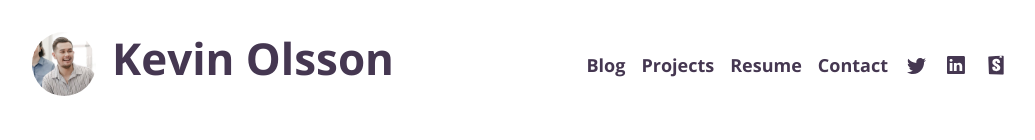
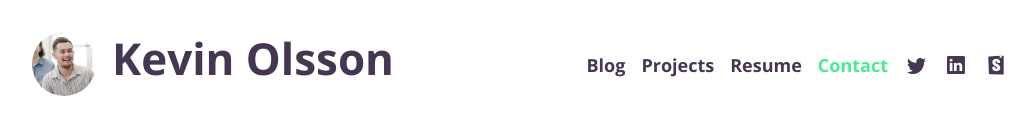
Before and after one commit to kevinolsson/kevinolsson.me, a React (Create React App) app: page /contact in a window 1280 px wide. Shown: the top 140 px of the page, without its empty margins (112-1147 px from the left). Built offline with nearby package versions, Linux system fonts and the light colour scheme.

Commit message:
eslin, initial themeing, nav fixes

```diff
--- a/src/App.tsx
+++ b/src/App.tsx
@@ -2,7 +2,8 @@ import React from "react";
 import { Router } from "Router";
 import { Provider } from "react-redux";
 import { ThemeProvider, StyledEngineProvider } from "@mui/material/styles";
-import { theme } from "Theme";
+import { theme } from "theme/Theme";
+import { StyleInit } from "components/StyleInit/StyleInit";
 
 type AppProps = { store: any };
 export const App = ({ store }: AppProps): JSX.Element => {
@@ -17,6 +18,7 @@ export const App = ({ store }: AppProps): JSX.Element => {
       <Provider store={store}>
         <StyledEngineProvider injectFirst>
           <ThemeProvider theme={theme}>
+            <StyleInit />
             <Router />
           </ThemeProvider>
         </StyledEngineProvider>
--- a/src/components/Header/Header.tsx
+++ b/src/components/Header/Header.tsx
@@ -17,9 +17,9 @@ const useStyles = makeStyles(
       }
     },
     navigation: {
-      minWidth: "108px",
+      minWidth: "124px",
       position: "relative",
-      left: "-108px",
+      left: "-100px",
       [theme.breakpoints.up("md")]: {
         position: "unset",
         left: 0
--- a/src/components/Navigation/Navigation.tsx
+++ b/src/components/Navigation/Navigation.tsx
@@ -38,9 +38,9 @@ const useStyles = makeStyles(
       color: theme.palette.portfolio.dark,
       textDecoration: "none"
     }),
-    linkActive: {
+    linkActive: () => ({
       color: theme.palette.portfolio.green
-    },
+    }),
     icon: {
       position: "relative",
       top: theme.spacing(1.5)
@@ -68,7 +68,8 @@ export const Navigation = ({
   handleClickCallback
 }: INavigation): JSX.Element | false | undefined => {
   const classes = useStyles({ view });
-
+  // eslint-disable-next-line no-console
+  console.log({ active, menu });
   return (
     menu &&
     !!menu.length && (
--- /dev/null
+++ b/src/components/StyleInit/StyleInit.tsx
@@ -0,0 +1,10 @@
+import React from "react";
+import { useTheme } from "@mui/material/styles";
+
+export const StyleInit = (): JSX.Element => {
+  const theme = useTheme();
+
+  // eslint-disable-next-line no-console
+  console.log({ theme });
+  return <React.Fragment />;
+};
--- a/src/mdx/2021-10-24-rebuilt-blog-typescript-mdx-storybook.mdx
+++ b/src/mdx/2021-10-24-rebuilt-blog-typescript-mdx-storybook.mdx
@@ -1,5 +1,5 @@
 import { Counter } from "components/Counter/Counter";
-import { theme } from "Theme";
+import { theme } from "theme/Theme";
 import logo from "logo.svg";
 import { Link } from "react-router-dom";
 import StorybookIcon from "components/Icons/StorybookIcon";
--- /dev/null
+++ b/src/theme/Base.tsx
@@ -0,0 +1,3 @@
+import { createTheme } from "@mui/material/styles";
+export const BASE_UNIT = 4;
+export const baseTheme = createTheme({ spacing: BASE_UNIT });
--- /dev/null
+++ b/src/theme/Palettes.tsx
@@ -0,0 +1,55 @@
+/* Global color - consistent across all themes
+- To be only used when color contrast score can be ignored.
+- Otherwise shouldn't be used directly by components */
+export const globalPalette = {
+  pink: {
+    main: "#E556A2",
+    light: "#3B3442",
+    dark: "#453751"
+  },
+  green: {
+    main: "#48EC95",
+    light: "#90FFC4",
+    dark: "#30815A"
+  },
+  grey: {
+    900: "#242C22",
+    800: "#3B3442",
+    700: "#453751",
+    600: "#6A6172",
+    500: "#756C7D",
+    400: "#A9A2AF",
+    300: "#CAC6CE",
+    200: "#EEEEEE",
+    100: "#FFFFFF"
+  }
+};
+
+const hexToRgba = (hex, alpha = 1) => {
+  const [r, g, b] = hex.match(/\w\w/g).map(x => parseInt(x, 16));
+  return `rgba(${r},${g},${b},${alpha})`;
+};
+
+/* Alias palettes.
+- Naming based off purposed, rather than being
+- Used direectly by components */
+
+// const darkPalette = {
+//     primaryColor: "#D7398D",
+//     secondaryColor: "#D7378C",
+//     textColor: "#453751",
+//     buttonColor: "#756C7D",
+//     backgroundColorLight: "#EEEEEE",
+//     backgroundColor: "#FFFFFF",
+//     transparentBackgroundColor: "rgba(255,255,255,0.95)"
+// }
+
+export const lightPalette = {
+  primaryColor: globalPalette.pink.dark,
+  secondaryColor: globalPalette.green.dark,
+  textColor: globalPalette.grey[900],
+  buttonBackgroundColor: globalPalette.grey[500],
+  placeholderBackgroundColor: globalPalette.grey[200],
+  backgroundColor: globalPalette.grey[100],
+  menuBackgroundColor: hexToRgba(globalPalette.grey[100], 0.95)
+};
--- /dev/null
+++ b/src/theme/Theme.tsx
@@ -0,0 +1,85 @@
+import { createTheme } from "@mui/material/styles";
+import { baseTheme as scaffolding } from "./Base";
+import { typography } from "./Typography";
+import { globalPalette, lightPalette } from "./Palettes";
+
+declare module "@mui/material/styles/createTheme" {
+  interface ThemeOptions {
+    themeName?: string;
+  }
+}
+
+declare module "@mui/material/styles/createPalette" {
+  type ColorType = React.CSSProperties["color"];
+  interface PaletteOptions {
+    global: {
+      pink: { [x: string]: ColorType };
+      green: { [x: string]: ColorType };
+      grey: { [x: number]: ColorType };
+    };
+    portfolio?: { [x: string]: ColorType };
+    primaryColor: ColorType;
+    secondaryColor: ColorType;
+    textColor: ColorType;
+    buttonBackgroundColor: ColorType;
+    placeholderBackgroundColor: ColorType;
+    menuBackgroundColor: ColorType;
+  }
+}
+
+declare module "@mui/material/styles/createTypography" {
+  type TransitionType = React.CSSProperties["transition"];
+  interface TypographyOptions {
+    h1: { transition: TransitionType };
+    h2: { transition: TransitionType };
+    h3: { transition: TransitionType };
+    h4: { transition: TransitionType };
+    h5: { transition: TransitionType };
+    body1: { transition: TransitionType };
+    body2: { transition: TransitionType };
+  }
+}
+
+const portfolio = {
+  pink: "#E556A2",
+  green: "#48EC95",
+  dark: "#453751",
+  altGrey: "#A9A2AF",
+  transparentWhite: "rgba(255,255,255,0.95)"
+};
+
+export const theme = createTheme({
+  themeName: "kevin-portfolio-theme-light",
+  spacing: 4,
+  palette: {
+    global: globalPalette,
+    portfolio, // the old way of accessing styles
+    primary: {
+      light: portfolio.pink,
+      main: portfolio.pink,
+      dark: portfolio.pink,
+      contrastText: portfolio.dark
+    },
+    text: {
+      primary: portfolio.dark
+    },
+    ...lightPalette
+  },
+  typography: {
+    ...scaffolding.typography,
+    ...typography,
+    fontFamily: "Open Sans, sans-serif"
+  },
+  components: {
+    MuiTypography: {
+      styleOverrides: {
+        root: {
+          color: portfolio.dark
+        },
+        gutterBottom: {
+          marginBottom: scaffolding.spacing(8)
+        }
+      }
+    }
+  }
+});
--- a/src/Theme.tsx
+++ b/src/theme/Typography.tsx
@@ -1,46 +1,6 @@
-import { createTheme } from "@mui/material/styles";
+import { baseTheme as scaffolding } from "./Base";
 
-declare module "@mui/material/styles/createTheme" {
-  interface ThemeOptions {
-    themeName?: string;
-  }
-}
-
-declare module "@mui/material/styles/createPalette" {
-  interface PaletteOptions {
-    portfolio: {
-      pink: React.CSSProperties["color"];
-      green: React.CSSProperties["color"];
-      dark: React.CSSProperties["color"];
-      altGrey: React.CSSProperties["color"];
-      transparentWhite: React.CSSProperties["color"];
-    };
-  }
-}
-
-declare module "@mui/material/styles/createTypography" {
-  interface TypographyOptions {
-    h1: { transition: React.CSSProperties["transition"] };
-    h2: { transition: React.CSSProperties["transition"] };
-    h3: { transition: React.CSSProperties["transition"] };
-    h4: { transition: React.CSSProperties["transition"] };
-    h5: { transition: React.CSSProperties["transition"] };
-    body1: { transition: React.CSSProperties["transition"] };
-    body2: { transition: React.CSSProperties["transition"] };
-  }
-}
-
-const scaffolding = createTheme({ spacing: 4 });
-
-const portfolio = {
-  pink: "#E556A2",
-  green: "#48EC95",
-  dark: "#453751",
-  altGrey: "#A9A2AF",
-  transparentWhite: "rgba(255,255,255,0.95)"
-};
-
-const typography = {
+export const typography = {
   h1: {
     fontFamily: "Lora, serif",
     fontSize: "43.94px",
@@ -143,37 +103,3 @@ const typography = {
     }
   }
 };
-
-export const theme = createTheme({
-  themeName: "kevin-portfolio-theme-light",
-  spacing: 4,
-  palette: {
-    portfolio,
-    primary: {
-      light: portfolio.pink,
-      main: portfolio.pink,
-      dark: portfolio.pink,
-      contrastText: portfolio.dark
-    },
-    text: {
-      primary: portfolio.dark
-    }
-  },
-  typography: {
-    ...scaffolding.typography,
-    ...typography,
-    fontFamily: "Open Sans, sans-serif"
-  },
-  components: {
-    MuiTypography: {
-      styleOverrides: {
-        root: {
-          color: portfolio.dark
-        },
-        gutterBottom: {
-          marginBottom: scaffolding.spacing(8)
-        }
-      }
-    }
-  }
-});
--- a/tsconfig.json
+++ b/tsconfig.json
@@ -28,6 +28,7 @@
   "include": [
     "src",
     "react-app-env.ds.ts",
-    "mdx.d.ts"
+    "mdx.d.ts",
+    "src/*"
   ]
 }
```
Also changed, not shown: 2 other files (tests, documents, lock files or other folders).
